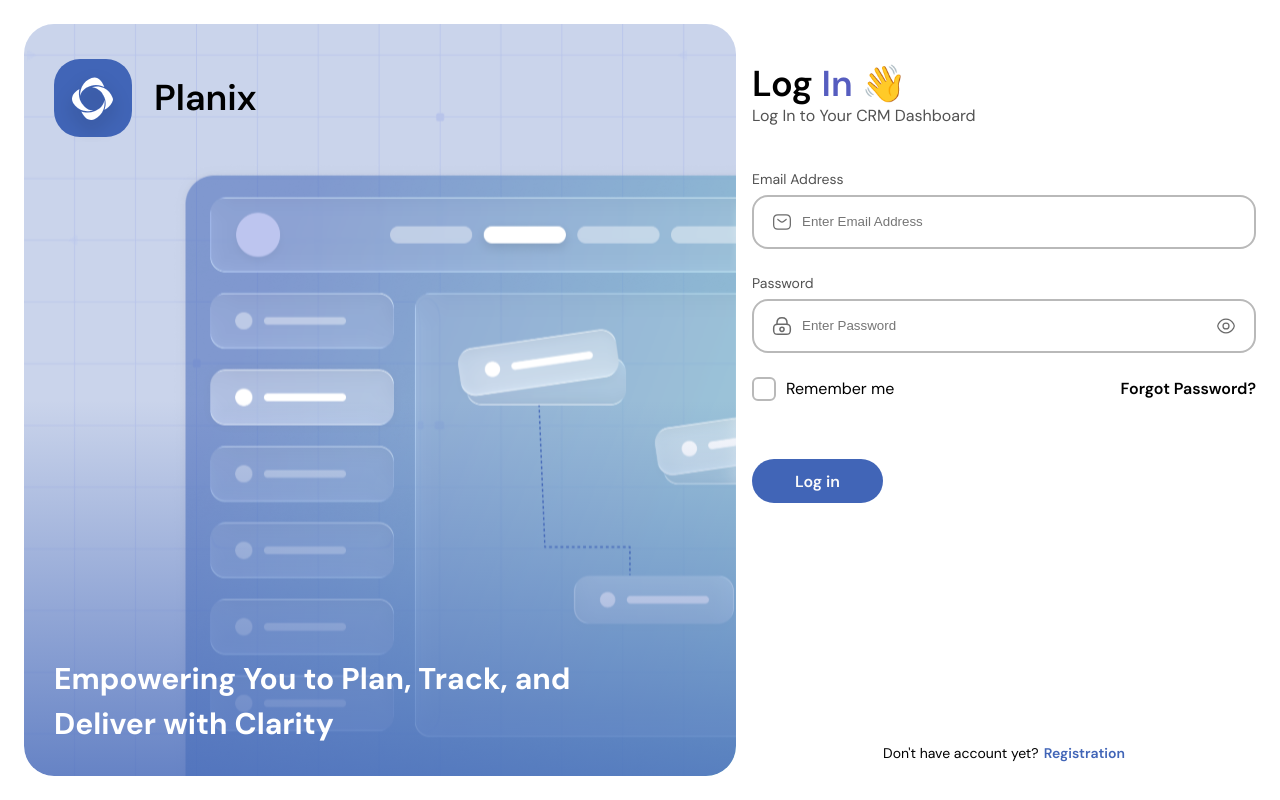
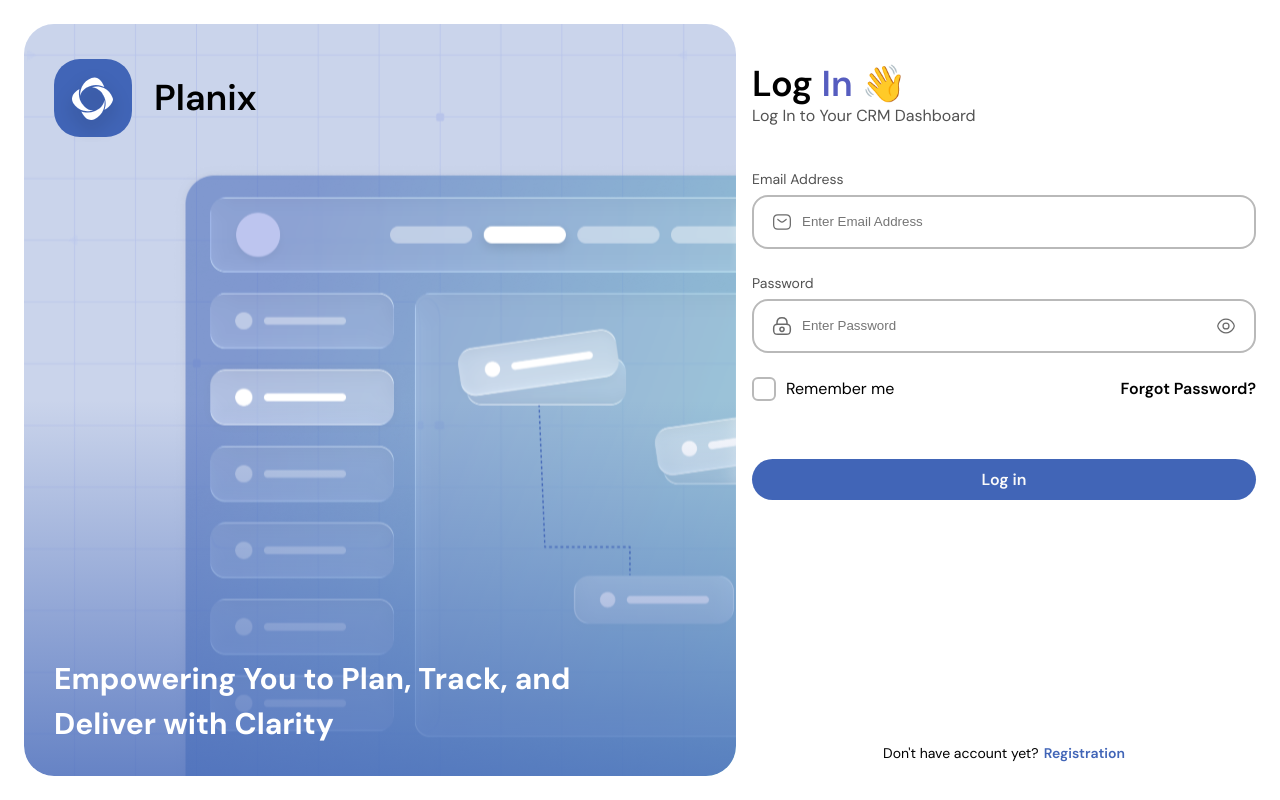
Before and after one commit to Roman-Chaban/planix-app, a Next.js app: page /en/login in a window 1280 px wide. Built offline with nearby package versions, Linux system fonts and the light colour scheme.

Commit message:
Refactor: Change button type size name, rename outline into outlined prop for clarity, correct styles.

```diff
--- a/src/shared/ui/button/model/types.ts
+++ b/src/shared/ui/button/model/types.ts
@@ -1,7 +1,7 @@
 import type { ButtonHTMLAttributes, ReactNode } from 'react';
 
 export type ButtonVariant = 'primary' | 'outline' | 'soft' | 'tertiary' | 'circle';
-export type ButtonSize = 'sm' | 'md' | 'lg' | 'none';
+export type ButtonSize = 'sm' | 'md' | 'lg' | 'compact';
 export type ButtonOutline =
   | 'white'
   | 'light-blue'
@@ -16,7 +16,7 @@ export type ButtonProps = {
   className?: string;
   variant?: ButtonVariant;
   size?: ButtonSize;
-  outline?: ButtonOutline;
+  outlined?: ButtonOutline;
   startIcon?: ReactNode;
   endIcon?: ReactNode;
   startIconClassName?: string;
--- a/src/shared/ui/button/styles/button.module.scss
+++ b/src/shared/ui/button/styles/button.module.scss
@@ -5,6 +5,7 @@
 @use '@/shared/styles/tokens/mixins' as *;
 
 .button {
+  width: 100%;
   border-radius: 1.875rem;
   font-weight: size.$font-weight-semibold;
   display: inline-flex;
@@ -27,7 +28,7 @@
   @include button-interaction(color.$color-primary-1100);
 }
 
-.outline {
+.outlined {
   color: color.$color-primary-800;
 
   @include button-outline(color.$color-primary-800, none, color.$color-primary-1100);
@@ -48,12 +49,11 @@
   width: 2.5rem;
   height: 2.5rem;
   padding: 0;
-  background: color.$color-primary-800;
+  background: none;
   border-radius: 50%;
 }
 
-.none {
-  background: none;
+.compact {
   padding: 0;
   min-height: unset;
   font-size: inherit;
@@ -65,20 +65,16 @@
 
 .sm {
   padding: spacing.$space-2 spacing.$space-7;
-  min-height: 2.5rem;
   font-size: size.$font-size-body-sm;
 }
 
 .md {
-  max-width: 8.188rem;
   padding: spacing.$space-3 spacing.$space-7;
-  min-height: 2.75rem;
   font-size: size.$font-size-body-md;
 }
 
 .lg {
   padding: spacing.$space-4 spacing.$space-7;
-  min-height: 3.375rem;
   font-size: size.$font-size-body-lg;
 }
 
--- a/src/shared/ui/button/ui/Button.tsx
+++ b/src/shared/ui/button/ui/Button.tsx
@@ -9,8 +9,8 @@ import { Box, Typography } from '@/shared/ui/index';
 
 export const Button: FC<ButtonProps> = ({
   variant = '',
-  outline = '',
-  size = 'none',
+  outlined = '',
+  size = 'compact',
   className,
   startIcon,
   endIcon,
@@ -25,7 +25,7 @@ export const Button: FC<ButtonProps> = ({
     styles.button,
     styles[variant],
     styles[size],
-    styles[outline],
+    styles[outlined],
     className,
   );
 
```
